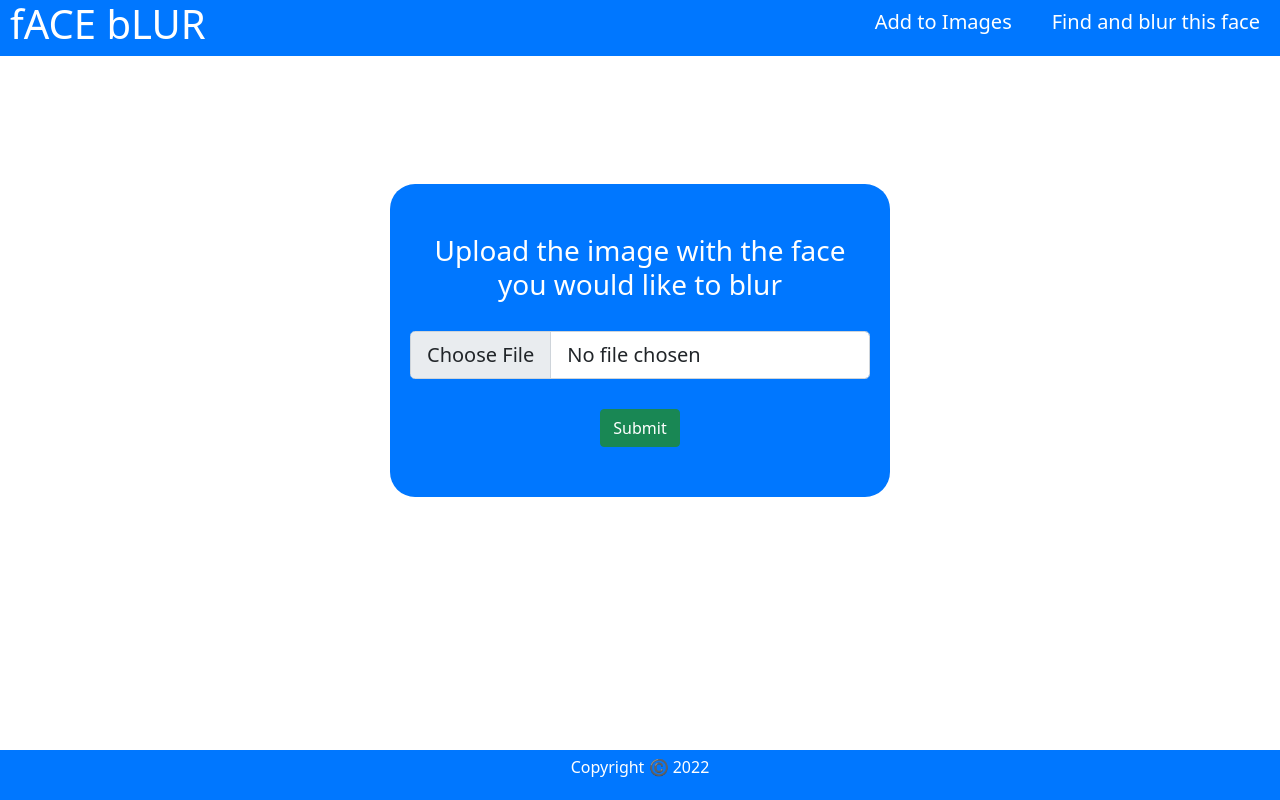
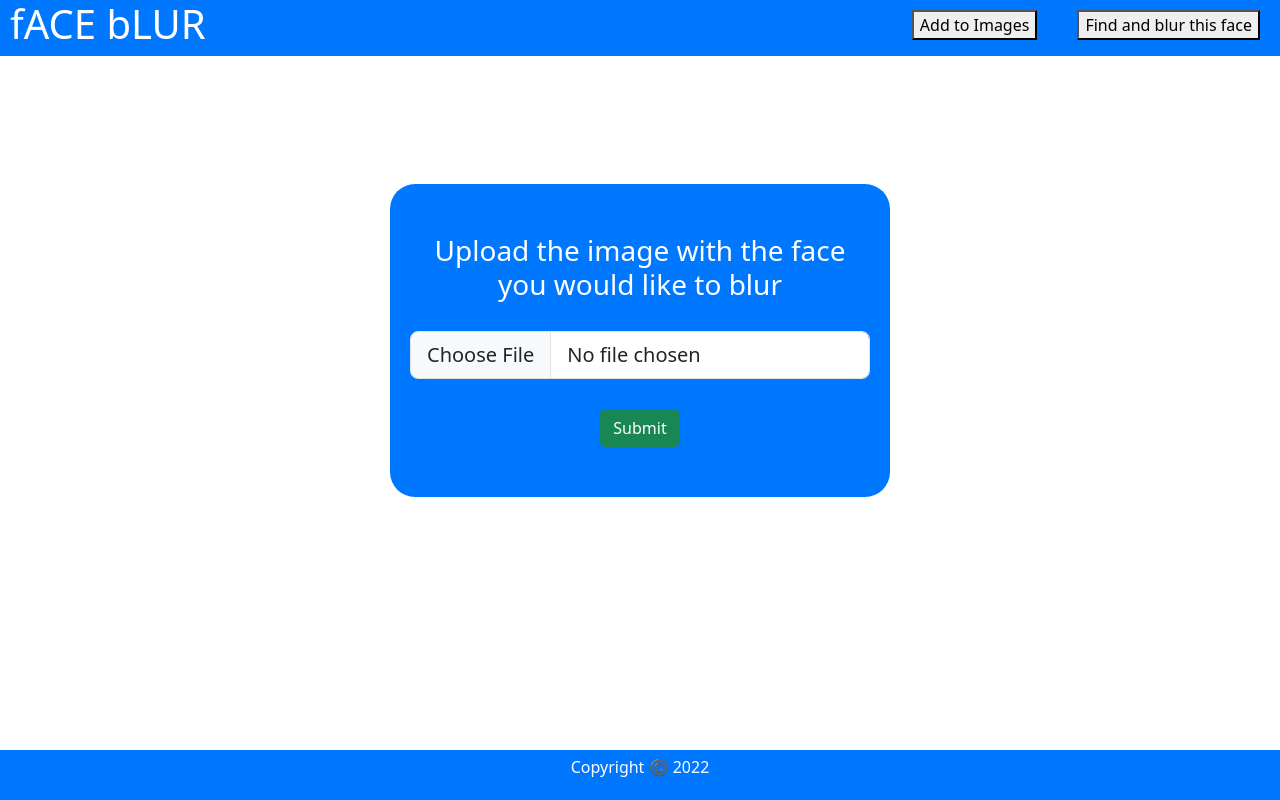
Before and after one commit to Elly0816/Face-Recognition, a React (Create React App) app in the folder client/: page / in a window 1280 px wide. Built offline with nearby package versions, Linux system fonts and the light colour scheme.

Commit message:
initial changes upon repo clone

```diff
--- a/client/src/components/Footer.jsx
+++ b/client/src/components/Footer.tsx
@@ -1,6 +1,6 @@
-import React from 'react';
+import React, { ReactElement } from 'react';
 
-export default function Footer(){
+export default function Footer():ReactElement{
 
     const year = new Date().getFullYear();
 
--- a/client/src/components/Form.jsx
+++ b/client/src/components/Form.tsx
@@ -1,21 +1,31 @@
-import React, { useState } from 'react';
+import React, { ChangeEvent, FormEvent, ReactElement, useState } from 'react';
 import 'bootstrap/dist/css/bootstrap.min.css';
 import { Form, Button } from 'react-bootstrap';
 import axios from 'axios';
 
 
-export default function InputForm(props){
 
-    const url = `/${props.route}`;
+type replyType = {
+    'message': string
+}
 
-    const [reply, setReply] = useState();
+type InputFormType = {
+    route:string,
+    changeForm:(value:boolean)=>void,
+    action:string
+}
+export default function InputForm({route, changeForm, action}:InputFormType):ReactElement{
 
-    let file;
-    let target = '';
+    const url = `/${route}`;
 
-    function uploadFile(url, file){
+    const [reply, setReply] = useState<replyType>();
+
+    let file:File;
+    let target:ChangeEvent<HTMLFormElement>['target'];
+
+    function uploadFile(url:string, file:File){
         const formData = new FormData();
-        if (props.route === 'save'){
+        if (route === 'save'){
         formData.append('file', file);
         axios.post(url, formData, {
             headers: {
@@ -24,10 +34,10 @@ export default function InputForm(props){
         }).then(response => {
             console.log(response.data);
             setReply(response.data);
-            props.changeForm(false);
+            changeForm(false);
         }).catch(error => console.log(error));
         }
-        else if (props.route === 'find'){
+        else if (route === 'find'){
             /*In case no file was sent */
             if (!file){
                 setReply({'message': "There was no file sent!"});
@@ -66,27 +76,29 @@ export default function InputForm(props){
 
     }
 
-    function onChange(e){
+    function onChange(e:ChangeEvent<HTMLFormElement>){
         file = e.target.files[0];
         target = e.target;
     }
 
 
-    function submitFile(e){
-        e.preventDefault();
-        console.log('target files: ', e.target);
+    function submitFile(event:FormEvent<HTMLFormElement>){
+        event.preventDefault();
+        console.log('target files: ', event.target);
         uploadFile(url, file);
-        (target !== '') && (target.value = null);
-        setTimeout(() => {setReply()}, 6000);
+        target.value = null;
+        setTimeout(() => {setReply(undefined)}, 6000);
     }
 
     return <div className='form-container-parent'>
         <div className='form'>
-            <Form onSubmit={submitFile}>
+            <Form onSubmit={(event) => {
+                console.log('File submit attempt was made');
+                submitFile.bind(event)}}>
                 <div>
-                    <h3>{props.action}</h3>
+                    <h3>{action}</h3>
                 </div>
-                <Form.Control onChange={onChange} type="file" size="lg"/>
+                <Form.Control onChange={(event) => onChange.bind(event)} type="file" size="lg"/>
                 <div>
                     {reply && <h6>{reply.message}</h6>}
                 </div>
--- a/client/src/components/Header.jsx
+++ /dev/null
@@ -1,31 +0,0 @@
-import React from 'react';
-
-export default function Header(props){
-
-
-    function toFind(){
-        props.changeForm(true);
-    }
-
-    function toSave(){
-        props.changeForm(false);
-    }
-    /*The functions above change the toFind state in parent (App) component */
-
-    return <header>
-        <div className='title'>
-        <div>
-            <a href="/"><h1>fACE bLUR</h1></a>
-        </div>
-        </div>
-        <div className='links'>
-            <div>
-                <a href="#"><h5 onClick={toFind}>Find and blur this face</h5></a>
-            </div>
-
-            <div>
-                <a href="#"><h5 onClick={toSave}>Add to Images</h5></a>
-            </div>
-        </div>
-    </header>
-}
--- /dev/null
+++ b/client/src/components/Header.tsx
@@ -0,0 +1,36 @@
+
+
+type HeaderProps = {
+    changeForm: (from: boolean) => void
+}
+export default function Header({changeForm}:HeaderProps){
+
+
+    function toFind(){
+        changeForm(true);
+    }
+
+    function toSave(){
+        changeForm(false);
+    }
+    /*The functions above change the toFind state in parent (App) component */
+
+    return <header>
+        <div className='title'>
+        <div>
+            <a href="/"><h1>fACE bLUR</h1></a>
+        </div>
+        </div>
+        <div className='links'>
+            <div>
+                {/* <a href="#"><h5 onClick={toFind}>Find and blur this face</h5></a> */}
+                <button type={'button'} onClick={toFind} title='Find and blur this face'>Find and blur this face</button>
+            </div>
+
+            <div>
+                {/* <a href="#"><h5 onClick={toSave}>Add to Images</h5></a>     */}
+                <button type={'button'} onClick={toSave} title='Add to Images'>Add to Images</button>
+            </div>
+        </div>
+    </header>
+}
--- a/client/src/index.js
+++ b/client/src/index.tsx
@@ -1,9 +1,9 @@
 import React from 'react';
 import ReactDOM from 'react-dom/client';
-import App from './components/App';
+import App from './pages/App';
 import reportWebVitals from './reportWebVitals';
 
-const root = ReactDOM.createRoot(document.getElementById('root'));
+const root = ReactDOM.createRoot(document.getElementById('root') as HTMLDivElement);
 root.render(
   <React.StrictMode>
     <App />
--- a/client/src/components/App.jsx
+++ b/client/src/pages/App.tsx
@@ -1,17 +1,17 @@
 import React, { useState } from 'react';
-import Header from './Header';
-import InputForm from './Form';
-import Footer from './Footer';
+import Header from '../components/Header';
+import InputForm from '../components/Form';
+import Footer from '../components/Footer';
 
 function App() {
 
   /*This state is used to chek whether the user wants to save an image
   or is sending a reference image to blur faces */
-  const [toFind, setToFind] = useState(true);
+  const [toFind, setToFind] = useState<boolean>(true);
 
 
   /*This changes the state above in the Header component to true or false */
-  function changeForm(what){
+  function changeForm(what: boolean): void {
     setToFind(what);
   }
 
```
Also changed, not shown: client/package.json (+14 -9 lines), client/tsconfig.json (added, +20 -0 lines), 2 other files (tests, documents, lock files or other folders).
